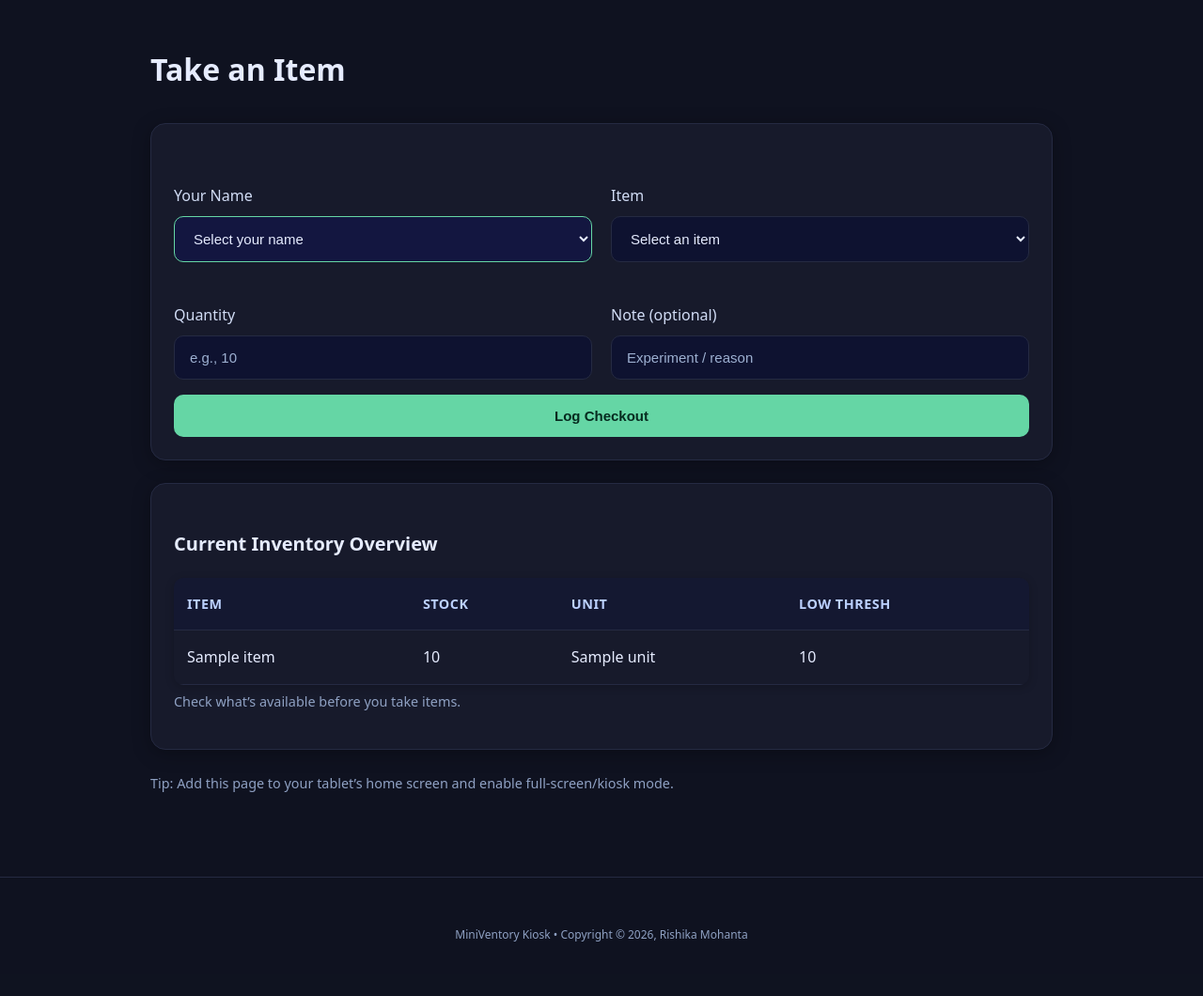
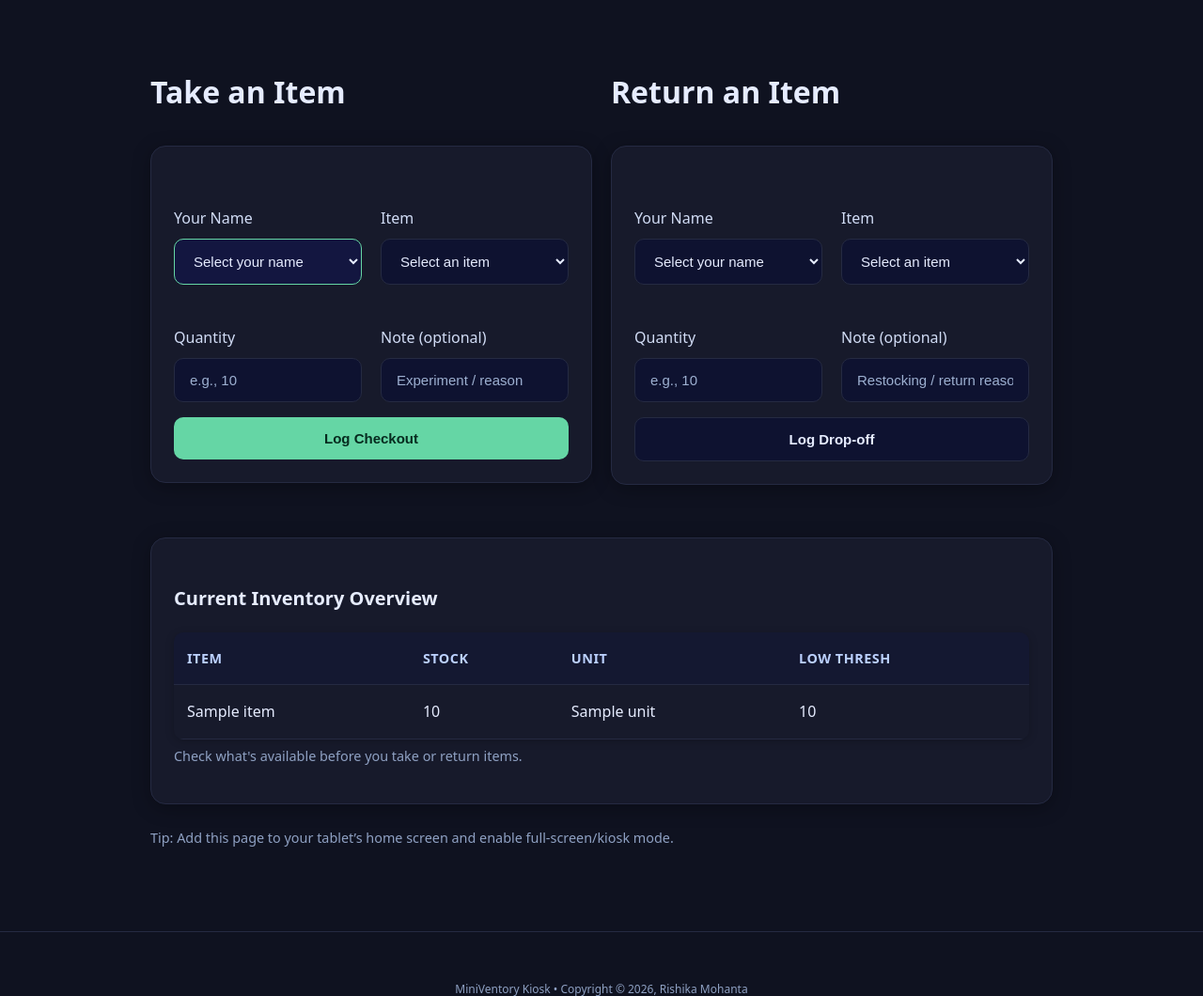
Before and after one commit to neurorishika/MiniVentory, a Flask app: page / in a window 1280 px wide. Shown: the part 61-1121 px from the top of the page at 94% size. Before the commit the page ends 1063 px from the top, so only its background shows below. Run offline with Flask 3, Linux system fonts and the light colour scheme; a database or web service that is not in the repository returns one stand-in record (values such as "Sample title").

Commit message:
feat: Implement dropoff functionality with updated UI and success handling

```diff
--- a/app.py
+++ b/app.py
@@ -543,6 +543,65 @@ def checkout():
         after_stock=after_stock,
         low_alert=low_alert,
         low_threshold=low,
+        action="checkout",
+    )
+
+
+@app.route("/dropoff", methods=["POST"])
+def dropoff():
+    user = request.form.get("user")
+    item_name = request.form.get("item")
+    qty = request.form.get("quantity")
+    note = request.form.get("note", "")
+
+    try:
+        qty = int(qty)
+        if qty <= 0:
+            raise ValueError
+    except Exception:
+        flash("Quantity must be a positive integer.", "danger")
+        return redirect(url_for("index"))
+
+    user_doc = users_col.find_one({"name": user, "is_active": True})
+    item_doc = items_col.find_one({"name": item_name})
+    if not user_doc:
+        flash("Selected user is not valid.", "danger")
+        return redirect(url_for("index"))
+    if not item_doc:
+        flash("Selected item is not valid.", "danger")
+        return redirect(url_for("index"))
+
+    before_stock = int(item_doc.get("stock", 0))
+    after_stock = before_stock + qty
+    # atomic compare-and-set
+    result = items_col.update_one(
+        {"name": item_name, "stock": before_stock}, {"$set": {"stock": after_stock}}
+    )
+    if result.modified_count != 1:
+        flash("Stock changed while you were dropping off. Please try again.", "warning")
+        return redirect(url_for("index"))
+
+    logs_col.insert_one(
+        {
+            "time": datetime.utcnow(),
+            "user": user,
+            "item": item_name,
+            "qty": qty,
+            "note": note.strip(),
+            "before": before_stock,
+            "after": after_stock,
+        }
+    )
+
+    return render_template(
+        "success.html",
+        user=user,
+        item=item_name,
+        qty=qty,
+        after_stock=after_stock,
+        low_alert=False,
+        low_threshold=0,
+        action="dropoff",
     )
 
 
--- a/templates/index.html
+++ b/templates/index.html
@@ -1,12 +1,14 @@
 {% extends "base.html" %}
 {% block content %}
+<div class="grid">
+  <!-- Checkout Section -->
+  <div>
     <h1>Take an Item</h1>
-
     <form class="card" action="{{ url_for('checkout') }}" method="POST">
       <div class="grid">
         <div>
-      <label for="user">Your Name</label>
-      <select name="user" id="user" required>
+          <label for="checkout-user">Your Name</label>
+          <select name="user" id="checkout-user" required>
             <option value="" disabled selected>Select your name</option>
             {% for u in users %}
               <option value="{{ u.name }}">{{ u.name }}</option>
@@ -15,8 +17,8 @@
         </div>
 
         <div>
-      <label for="item">Item</label>
-      <select name="item" id="item" required>
+          <label for="checkout-item">Item</label>
+          <select name="item" id="checkout-item" required>
             <option value="" disabled selected>Select an item</option>
             {% for i in items %}
               <option value="{{ i.name }}">{{ i.name }} — {{ i.stock }} {{ i.unit or "pcs" }} left</option>
@@ -25,18 +27,60 @@
         </div>
 
         <div>
-      <label for="quantity">Quantity</label>
-      <input type="number" min="1" name="quantity" id="quantity" placeholder="e.g., 10" required>
+          <label for="checkout-quantity">Quantity</label>
+          <input type="number" min="1" name="quantity" id="checkout-quantity" placeholder="e.g., 10" required>
         </div>
 
         <div>
-      <label for="note">Note (optional)</label>
-      <input type="text" name="note" id="note" placeholder="Experiment / reason">
+          <label for="checkout-note">Note (optional)</label>
+          <input type="text" name="note" id="checkout-note" placeholder="Experiment / reason">
         </div>
       </div>
 
       <button class="primary" type="submit">Log Checkout</button>
     </form>
+  </div>
+
+  <!-- Dropoff Section -->
+  <div>
+    <h1>Return an Item</h1>
+    <form class="card" action="{{ url_for('dropoff') }}" method="POST">
+      <div class="grid">
+        <div>
+          <label for="dropoff-user">Your Name</label>
+          <select name="user" id="dropoff-user" required>
+            <option value="" disabled selected>Select your name</option>
+            {% for u in users %}
+              <option value="{{ u.name }}">{{ u.name }}</option>
+            {% endfor %}
+          </select>
+        </div>
+
+        <div>
+          <label for="dropoff-item">Item</label>
+          <select name="item" id="dropoff-item" required>
+            <option value="" disabled selected>Select an item</option>
+            {% for i in items %}
+              <option value="{{ i.name }}">{{ i.name }} — {{ i.stock }} {{ i.unit or "pcs" }} left</option>
+            {% endfor %}
+          </select>
+        </div>
+
+        <div>
+          <label for="dropoff-quantity">Quantity</label>
+          <input type="number" min="1" name="quantity" id="dropoff-quantity" placeholder="e.g., 10" required>
+        </div>
+
+        <div>
+          <label for="dropoff-note">Note (optional)</label>
+          <input type="text" name="note" id="dropoff-note" placeholder="Restocking / return reason">
+        </div>
+      </div>
+
+      <button class="contrast" type="submit">Log Drop-off</button>
+    </form>
+  </div>
+</div>
 
 <div class="card">
   <h3>Current Inventory Overview</h3>
@@ -53,7 +97,7 @@
       {% endfor %}
     </tbody>
   </table>
-  <p class="muted">Check what’s available before you take items.</p>
+  <p class="muted">Check what's available before you take or return items.</p>
 </div>
 
 <div class="muted">Tip: Add this page to your tablet’s home screen and enable full-screen/kiosk mode.</div>
```
Also changed, not shown: templates/success.html (+10 -5 lines). Lines whose indentation alone changed are shown as unchanged.
